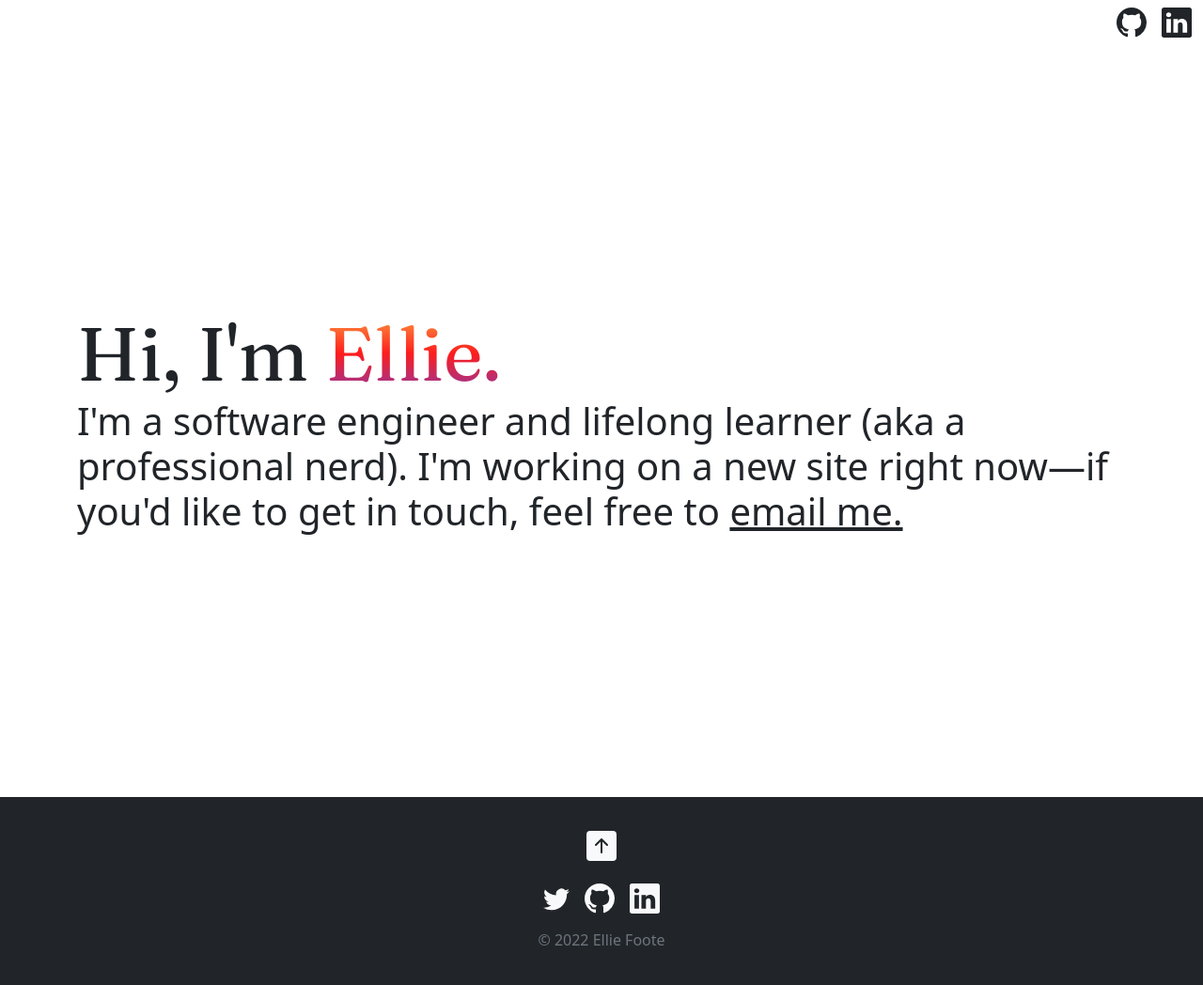
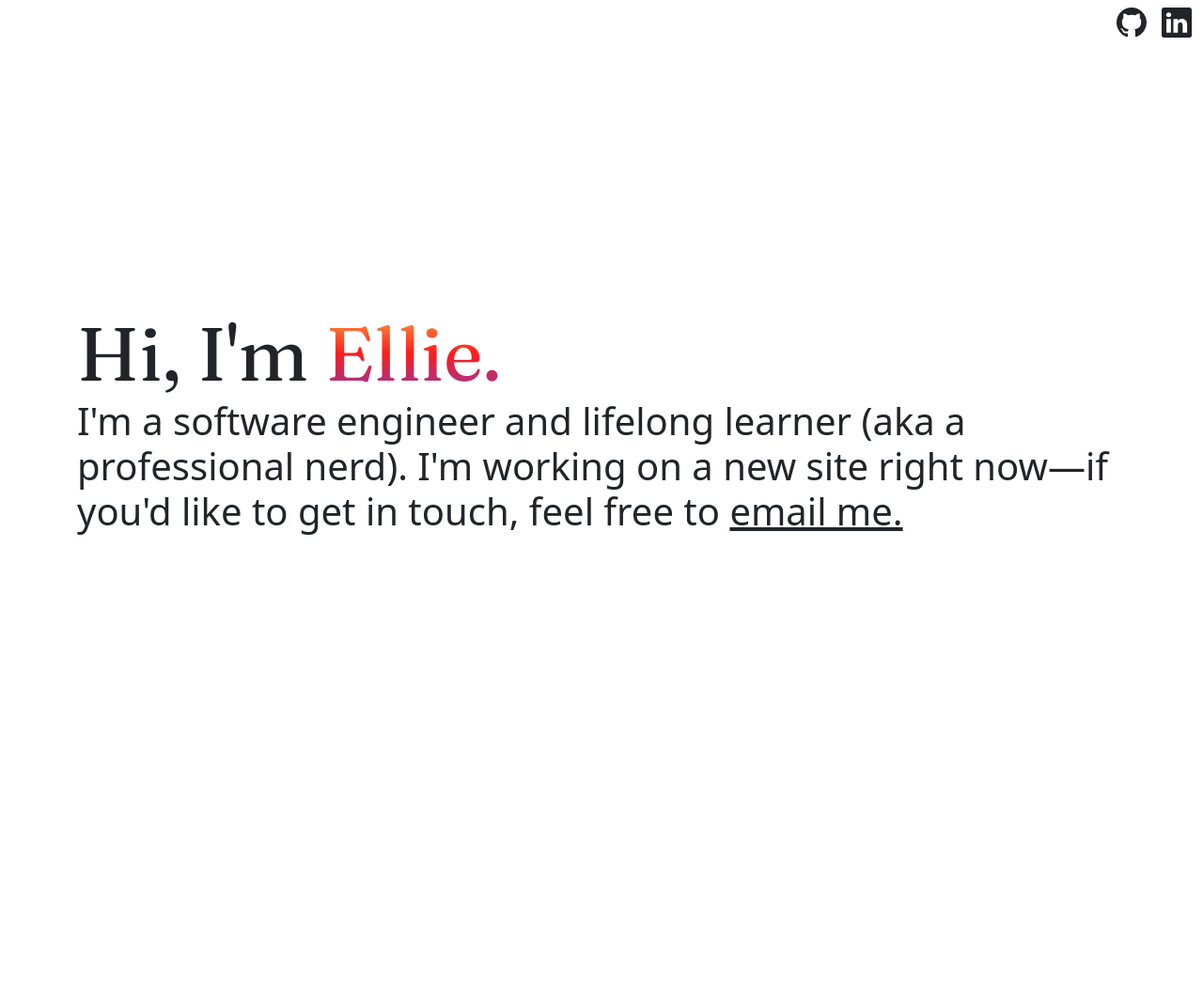
Before and after one commit to elliefoote/portfolio-old, a Gatsby site: page / in a window 1280 px wide. Shown: the whole page at 94% size. After the commit the page ends 848 px from the top, so only its background shows below. Built offline with nearby package versions, Linux system fonts and the light colour scheme; Gatsby itself is replaced by a stand-in of ours.

Commit message:
rm footer

```diff
--- a/src/pages/index.js
+++ b/src/pages/index.js
@@ -1,10 +1,9 @@
-import * as React from "react"
-import Navbar from '../components/Navbar';
-import App from '../components/App';
-import './styles.css';
-import Footer from '../components/Footer';
-import Helmet from 'react-helmet';
-import SocialShare from '../images/social-share.png';
+import * as React from "react";
+import Navbar from "../components/Navbar";
+import App from "../components/App";
+import "./styles.css";
+import Helmet from "react-helmet";
+import SocialShare from "../images/social-share.png";
 
 // markup
 const IndexPage = () => {
@@ -13,16 +12,18 @@ const IndexPage = () => {
       <Helmet>
         <meta charSet="utf-8" />
         <html lang="en" />
-          <meta name="description" content="I'm a software engineer based in Barcelona, building responsive, user-friendly web sites and apps." />
+        <meta
+          name="description"
+          content="I'm a software engineer based in Barcelona, building responsive, user-friendly web sites and apps."
+        />
         <meta name="image" property="og:image" content={SocialShare} />
         <title>Ellie Foote | Software Engineer</title>
         <link rel="canonical" href="https://www.elliefoote.com" />
       </Helmet>
       <Navbar />
       <App />
-      <Footer />
     </main>
-  )
-}
+  );
+};
 
-export default IndexPage
+export default IndexPage;
```
Lines whose indentation alone changed are shown as unchanged.
